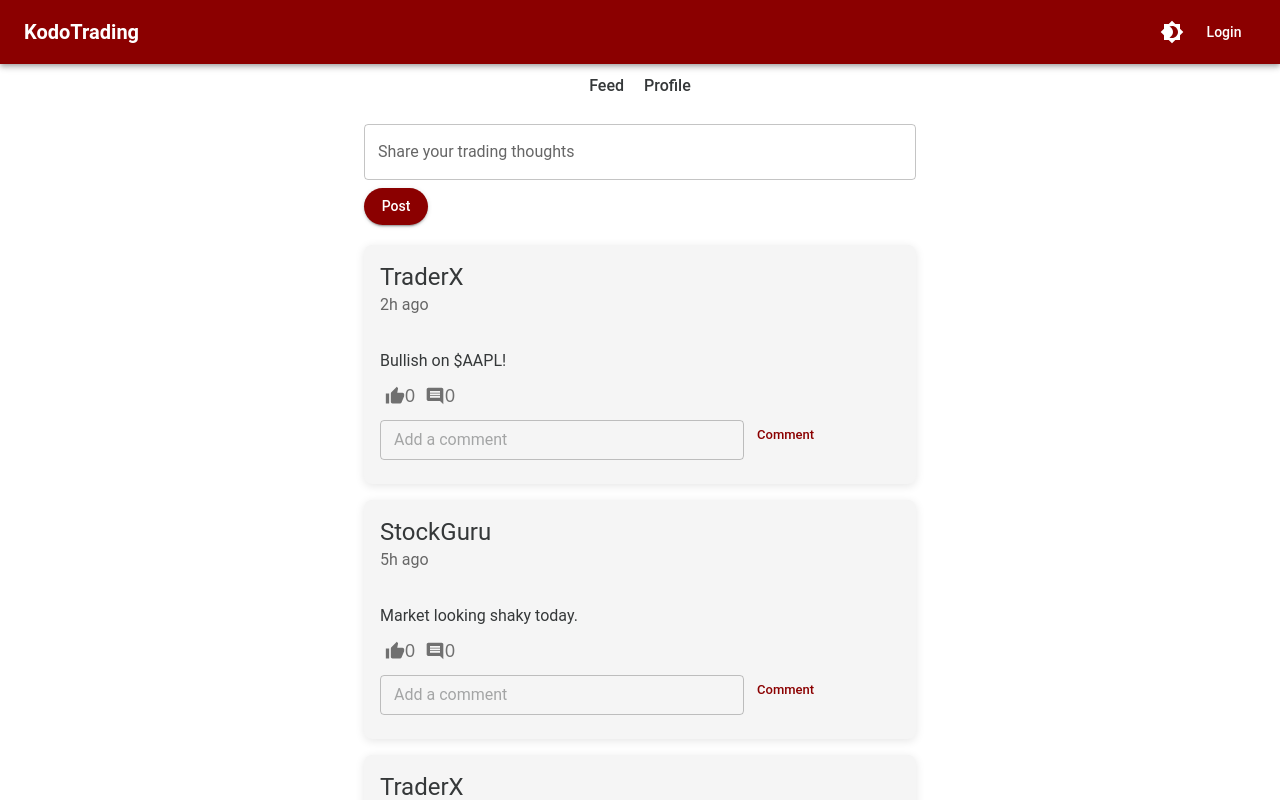
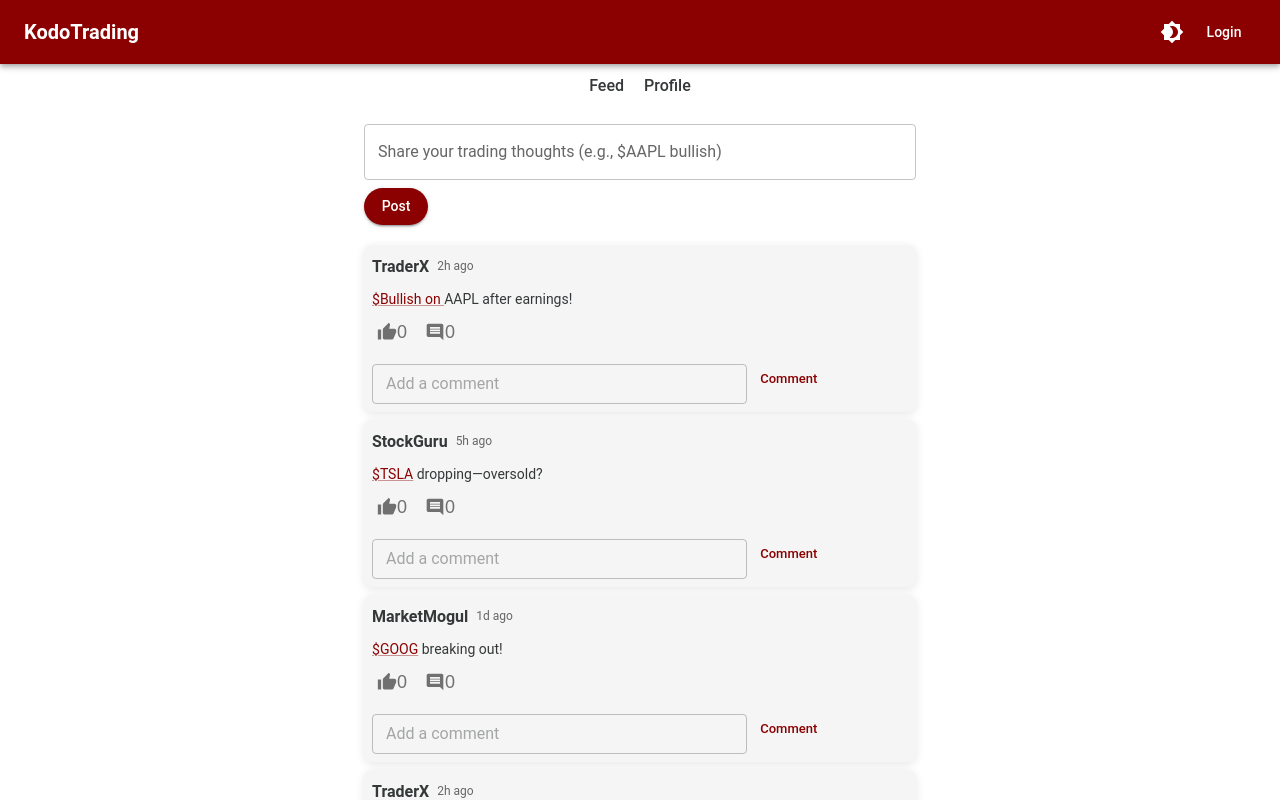
Before and after one commit to the-real-kodoninja/kodotrading, a React (Vite) app: page / in a window 1280 px wide. Shown: the top 800 px of the page. Built offline with nearby package versions, Linux system fonts and the light colour scheme.

Commit message:
Workaround TradingView with lightweight charts, add avatars, enhance StockTwits/Benzinga features

```diff
--- a/src/api/mockApi.ts
+++ b/src/api/mockApi.ts
@@ -7,8 +7,9 @@ interface Post {
 }
 
 let posts: Post[] = [
-  { user: 'TraderX', time: '2h ago', content: 'Bullish on $AAPL!', likes: 0, comments: [] },
-  { user: 'StockGuru', time: '5h ago', content: 'Market looking shaky today.', likes: 0, comments: [] },
+  { user: 'TraderX', time: '2h ago', content: 'Bullish on $AAPL after earnings!', likes: 0, comments: [] },
+  { user: 'StockGuru', time: '5h ago', content: '$TSLA dropping—oversold?', likes: 0, comments: [] },
+  { user: 'MarketMogul', time: '1d ago', content: '$GOOG breaking out!', likes: 0, comments: [] },
 ];
 
 export const fetchPosts = async (page: number, limit: number): Promise<Post[]> => {
--- /dev/null
+++ b/src/api/mockNews.ts
@@ -0,0 +1,18 @@
+interface NewsItem {
+  title: string;
+  source: string;
+  url: string;
+  ticker: string;
+}
+
+const mockNews: NewsItem[] = [
+  { title: 'Apple Beats Q1 Estimates', source: 'Benzinga', url: 'https://benzinga.com', ticker: 'AAPL' },
+  { title: 'Tesla Recalls 1M Vehicles', source: 'MarketWatch', url: 'https://marketwatch.com', ticker: 'TSLA' },
+  { title: 'Google AI Push Boosts Shares', source: 'CNBC', url: 'https://cnbc.com', ticker: 'GOOG' },
+];
+
+export const fetchNews = async (ticker: string): Promise<NewsItem[]> => {
+  return new Promise((resolve) => {
+    setTimeout(() => resolve(mockNews.filter((n) => n.ticker === ticker)), 500);
+  });
+};
--- a/src/components/Feed.tsx
+++ b/src/components/Feed.tsx
@@ -1,9 +1,10 @@
 import React, { useState, useEffect, useRef } from 'react';
 import {
-  Card, CardContent, CardHeader, Typography, Container, TextField, Button, IconButton, Box,
+  Card, CardContent, Typography, Container, TextField, Button, IconButton, Box, Link,
 } from '@mui/material';
 import { ThumbUp, Comment } from '@mui/icons-material';
 import { fetchPosts, addPost } from '../api/mockApi';
+import { fetchNews } from '../api/mockNews';
 
 interface Post {
   user: string;
@@ -13,11 +14,19 @@ interface Post {
   comments: string[];
 }
 
+const mockChartData = (ticker: string) => ({
+  time: [1711929600, 1712016000, 1712102400], // Mock timestamps (March 31 - April 2, 2025)
+  value: ticker === 'AAPL' ? [175, 178, 176] : ticker === 'TSLA' ? [420, 415, 430] : [2800, 2820, 2790], // Mock prices
+});
+
 const Feed: React.FC<{ username: string | null }> = ({ username }) => {
   const [posts, setPosts] = useState<Post[]>([]);
   const [page, setPage] = useState(0);
   const [newPost, setNewPost] = useState('');
   const [commentInputs, setCommentInputs] = useState<{ [key: number]: string }>({});
+  const [showChart, setShowChart] = useState<{ [key: number]: string | null }>({});
+  const [news, setNews] = useState<{ [key: number]: any[] }>({});
+  const chartRefs = useRef<{ [key: number]: HTMLDivElement | null }>({});
   const observerRef = useRef<IntersectionObserver | null>(null);
   const loadMoreRef = useRef<HTMLDivElement | null>(null);
 
@@ -37,11 +46,25 @@ const Feed: React.FC<{ username: string | null }> = ({ username }) => {
       },
       { threshold: 1.0 }
     );
-
     if (loadMoreRef.current) observerRef.current.observe(loadMoreRef.current);
-
     return () => observerRef.current?.disconnect();
   }, []);
+
+  useEffect(() => {
+    Object.entries(showChart).forEach(([index, ticker]) => {
+      if (ticker && chartRefs.current[Number(index)]) {
+        const chart = window.TradingView.createChart(chartRefs.current[Number(index)]!, {
+          width: 300,
+          height: 200,
+          layout: { background: { type: 'solid', color: '#353839' }, textColor: '#FFFFFF' },
+          grid: { vertLines: { color: '#424242' }, horzLines: { color: '#424242' } },
+        });
+        chart.addLineSeries({ color: '#8B0000' }).setData(
+          mockChartData(ticker).time.map((t, i) => ({ time: t, value: mockChartData(ticker).value[i] }))
+        );
+      }
+    });
+  }, [showChart]);
 
   const handlePostSubmit = async (e: React.FormEvent) => {
     e.preventDefault();
@@ -75,12 +98,36 @@ const Feed: React.FC<{ username: string | null }> = ({ username }) => {
     setCommentInputs((prev) => ({ ...prev, [index]: '' }));
   };
 
+  const renderContentWithTickers = (content: string, index: number) => {
+    const tickerRegex = /\$([A-Z]{1,5})/g;
+    const parts = content.split(tickerRegex);
+    return parts.map((part, i) =>
+      tickerRegex.test(`$${part}`) ? (
+        <Link
+          key={i}
+          href="#"
+          onClick={async (e) => {
+            e.preventDefault();
+            setShowChart((prev) => ({ ...prev, [index]: part }));
+            const newsItems = await fetchNews(part);
+            setNews((prev) => ({ ...prev, [index]: newsItems }));
+          }}
+          sx={{ color: 'primary.main', cursor: 'pointer' }}
+        >
+          ${part}
+        </Link>
+      ) : (
+        part
+      )
+    );
+  };
+
   return (
     <Container maxWidth="sm" sx={{ mt: 2 }}>
       <form onSubmit={handlePostSubmit} style={{ marginBottom: '20px' }}>
         <TextField
           fullWidth
-          label="Share your trading thoughts"
+          label="Share your trading thoughts (e.g., $AAPL bullish)"
           value={newPost}
           onChange={(e) => setNewPost(e.target.value)}
           variant="outlined"
@@ -91,11 +138,31 @@ const Feed: React.FC<{ username: string | null }> = ({ username }) => {
         </Button>
       </form>
       {posts.map((post, index) => (
-        <Card key={index} sx={{ mb: 2 }}>
-          <CardHeader title={post.user} subheader={post.time} />
-          <CardContent>
-            <Typography>{post.content}</Typography>
-            <Box sx={{ mt: 1 }}>
+        <Card key={index} sx={{ mb: 1, p: 1, display: 'flex', flexDirection: 'column', gap: 1 }}>
+          <Box sx={{ display: 'flex', alignItems: 'center' }}>
+            <Typography variant="subtitle1" sx={{ fontWeight: 600, mr: 1 }}>{post.user}</Typography>
+            <Typography variant="caption" color="text.secondary">{post.time}</Typography>
+          </Box>
+          <Typography variant="body2">{renderContentWithTickers(post.content, index)}</Typography>
+          {showChart[index] && (
+            <Box sx={{ mt: 2 }}>
+              <div ref={(el) => (chartRefs.current[index] = el)} />
+              <Button onClick={() => setShowChart((prev) => ({ ...prev, [index]: null }))} sx={{ mt: 1 }}>
+                Hide Chart
+              </Button>
+            </Box>
+          )}
+          {news[index] && (
+            <Box sx={{ mt: 2 }}>
+              <Typography variant="subtitle1">Latest News for ${showChart[index]}</Typography>
+              {news[index].map((item, i) => (
+                <Typography key={i} variant="body2">
+                  <Link href={item.url} target="_blank">{item.title}</Link> - {item.source}
+                </Typography>
+              ))}
+            </Box>
+          )}
+          <Box sx={{ display: 'flex', gap: 1 }}>
             <IconButton onClick={() => handleLike(index)} size="small">
               <ThumbUp fontSize="small" /> {post.likes}
             </IconButton>
@@ -105,7 +172,7 @@ const Feed: React.FC<{ username: string | null }> = ({ username }) => {
           </Box>
           {post.comments.map((comment, cIndex) => (
             <Typography key={cIndex} variant="body2" sx={{ mt: 1, ml: 2 }}>
-                {comment}
+              {renderContentWithTickers(comment, index)}
             </Typography>
           ))}
           <Box sx={{ mt: 1 }}>
@@ -119,15 +186,10 @@ const Feed: React.FC<{ username: string | null }> = ({ username }) => {
               onKeyPress={(e) => e.key === 'Enter' && handleCommentSubmit(index)}
               sx={{ width: '70%' }}
             />
-              <Button
-                size="small"
-                onClick={() => handleCommentSubmit(index)}
-                sx={{ ml: 1 }}
-              >
+            <Button size="small" onClick={() => handleCommentSubmit(index)} sx={{ ml: 1 }}>
               Comment
             </Button>
           </Box>
-          </CardContent>
         </Card>
       ))}
       <div ref={loadMoreRef} style={{ height: '20px' }} />
```
Also changed, not shown: public/indes.html (added, +13 -0 lines), 1 other file (tests, documents, lock files or other folders). Lines whose indentation alone changed are shown as unchanged.
